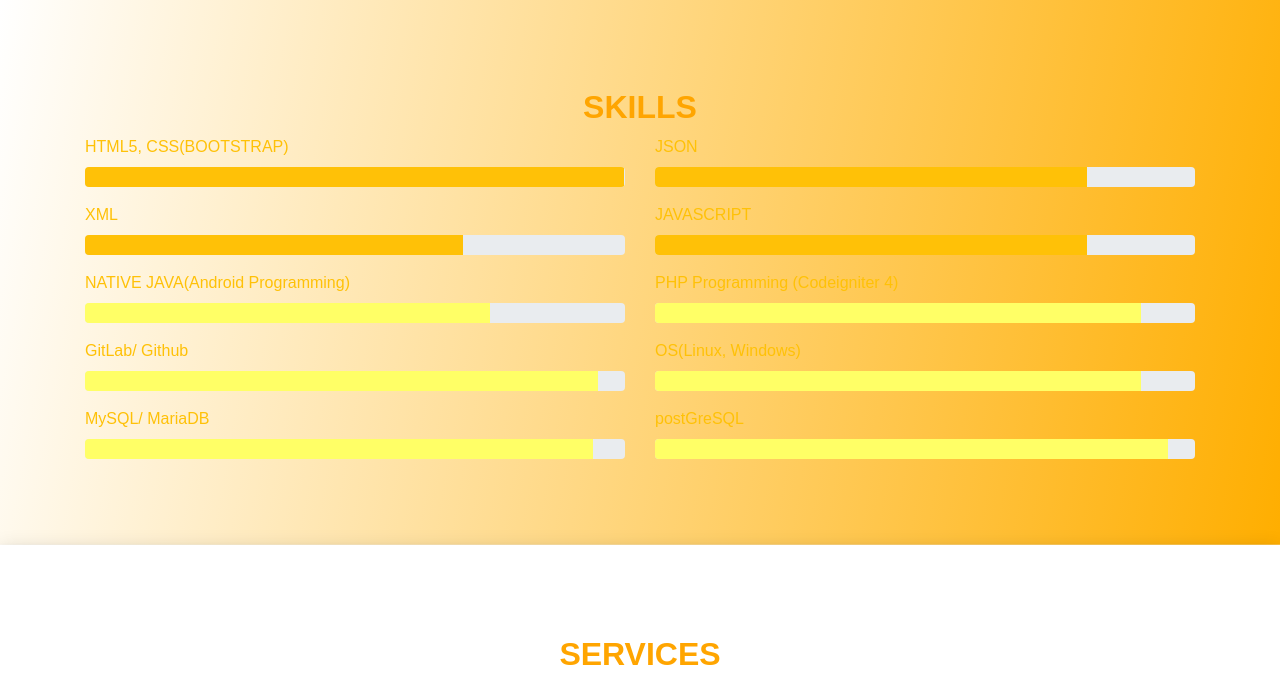
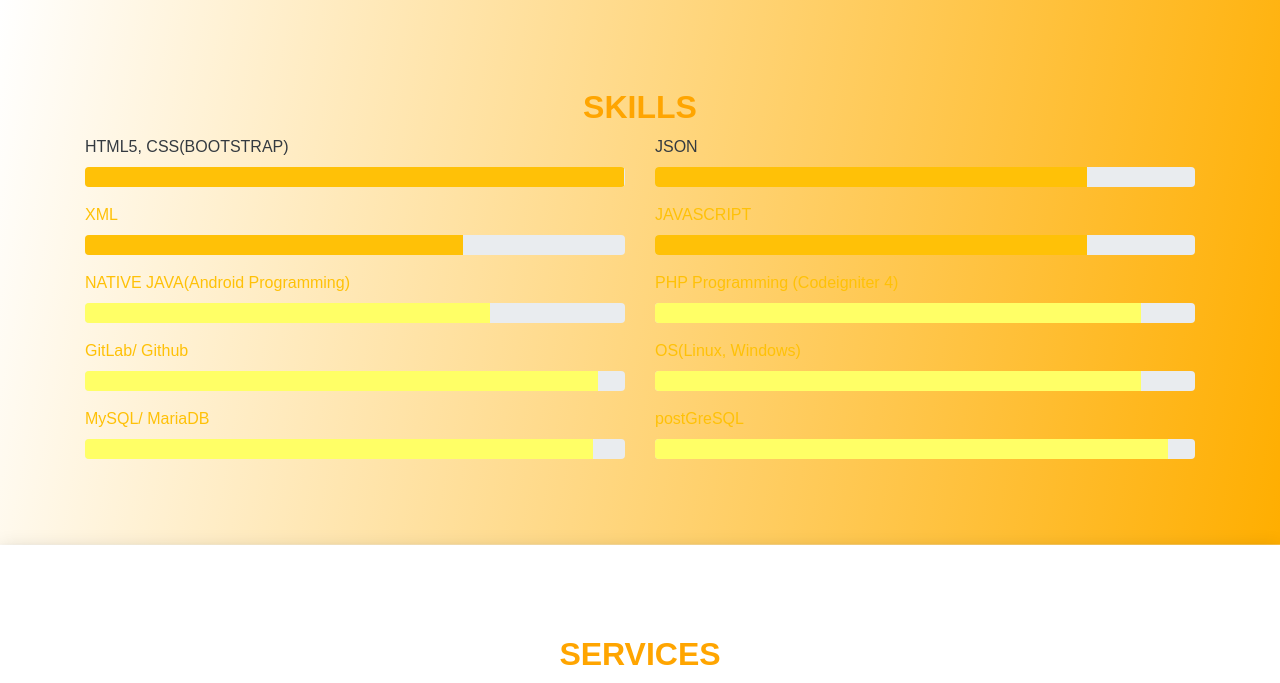
Before and after one commit to bedsongultom/bedsongultom.github.io, a plain HTML site: page index.html in a window 1280 px wide. Shown: the part 1360-2043 px from the top of the page. Drawn offline with nearby package versions, Linux system fonts and the light colour scheme; some packages are replaced by stand-ins of ours; a script that the page names is missing; a web font is replaced by a local one.

Commit message:
Update index.html

```diff
--- a/index.html
+++ b/index.html
@@ -162,7 +162,7 @@
     					<div class="row">
 				            <div class="col-md-6">
 				                <div class="form-group">
-				                    <label for="form_name" class="text-warning">HTML5, CSS(BOOTSTRAP) </label>
+				                    <label for="form_name" class="text-dark">HTML5, CSS(BOOTSTRAP) </label>
 
 				                    <div class="progress " style="height: 20px;">
 									  <div class="progress-bar bg-warning" role="progressbar" style="width: 99.8%;" aria-valuenow="25" aria-valuemin="0" aria-valuemax="100"></div>
@@ -176,7 +176,7 @@
 
 				            <div class="col-md-6">
 				                <div class="form-group">
-				                    <label for="form_lastname" class="text-warning">JSON</label>
+				                    <label for="form_lastname" class="text-dark">JSON</label>
 				                    <div class="progress " style="height: 20px;">
 	 									<div class="progress-bar bg-warning" role="progressbar" style="width: 80%;" aria-valuenow="25" aria-valuemin="0" aria-valuemax="100"></div>
 									</div>
```
